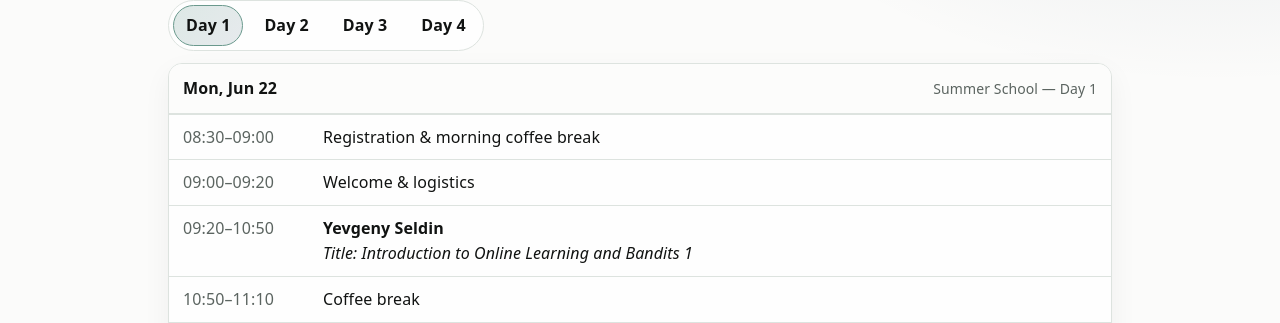
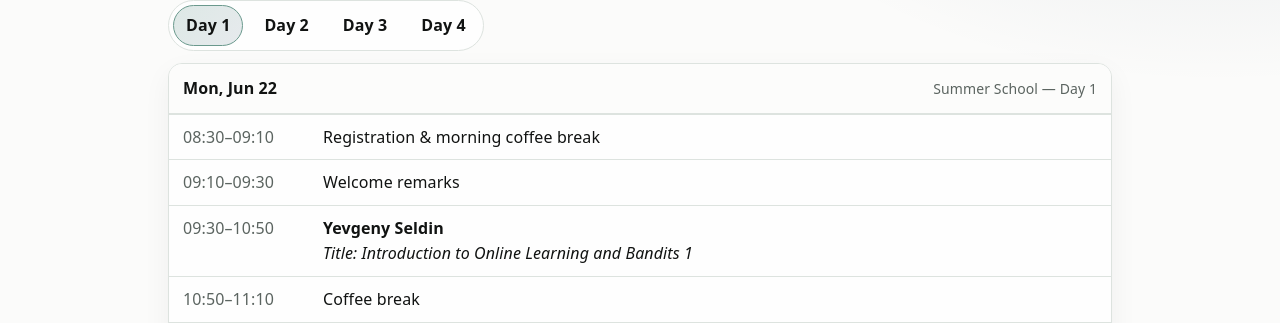
Before and after one commit to LTSScopenhagen/ltsscopenhagen.github.io, a Jekyll site: the page built from summer-school.md, in a window 1280 px wide and 900 px high. Shown: the part 230-553 px from the top of the window. Built offline with Jekyll 4.4.1, drawn with Linux system fonts in a browser that asks for light colours.

Commit message:
Adjust first day registration and welcome times

```diff
--- a/_data/schedule.yml
+++ b/_data/schedule.yml
@@ -3,11 +3,11 @@ days:
     label: "Mon, Jun 22"
     track: "Summer School — Day 1"
     items:
-      - time: "08:30–09:00"
+      - time: "08:30–09:10"
         title: "Registration & morning coffee break"
-      - time: "09:00–09:20"
-        title: "Welcome & logistics"
-      - time: "09:20–10:50"
+      - time: "09:10–09:30"
+        title: "Welcome remarks"
+      - time: "09:30–10:50"
         speaker: "Yevgeny Seldin"
         talk_title: "Introduction to Online Learning and Bandits 1"
       - time: "10:50–11:10"
```
